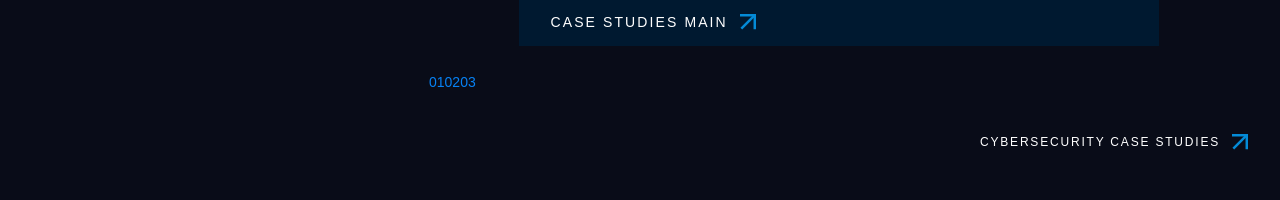
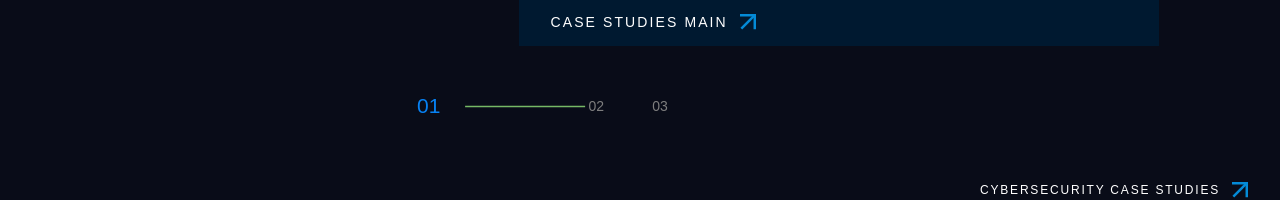
Before and after one commit to ZERO-KAMAL/SEIRIM, an Angular app: page /home in a window 1280 px wide. Shown: the part 4898-5098 px from the top of the page. Built offline with nearby package versions, Linux system fonts and the light colour scheme; a web font is replaced by a local one.

Commit message:
added the slider

```diff
--- a/src/app/pages/home-page/case-study/case-study.component.html
+++ b/src/app/pages/home-page/case-study/case-study.component.html
@@ -296,17 +296,20 @@
                                     stroke-width="1.5" />
                                 <path d="M7.64904 18.7051L30.3509 18.7052" stroke="white" stroke-width="1.5" />
                             </svg></button>
-                        <button class="btn-next"><svg xmlns="http://www.w3.org/2000/svg" width="38" height="38" viewBox="0 0 38 38" fill="none">
-                            <rect x="38" width="38" height="38" transform="rotate(90 38 0)" fill="#0782F4"/>
-                            <path d="M21.3535 10.2981L30.3504 19.295L21.7625 27.883" stroke="white" stroke-width="1.5"/>
-                            <path d="M30.351 19.2949L7.64913 19.2948" stroke="white" stroke-width="1.5"/>
-                          </svg></button>
+                        <button class="btn-next"><svg xmlns="http://www.w3.org/2000/svg" width="38" height="38"
+                                viewBox="0 0 38 38" fill="none">
+                                <rect x="38" width="38" height="38" transform="rotate(90 38 0)" fill="#0782F4" />
+                                <path d="M21.3535 10.2981L30.3504 19.295L21.7625 27.883" stroke="white"
+                                    stroke-width="1.5" />
+                                <path d="M30.351 19.2949L7.64913 19.2948" stroke="white" stroke-width="1.5" />
+                            </svg></button>
                     </div>
 
-                    <div class="number-indicator">
-                        <span class="active">01</span>
-                        <span>02</span>
-                        <span>03</span>
+                    <div
+                        class="digital-swiper-pagination">
+                        <!-- <span class="swiper-pagination-bullet" role="button">01</span>
+                        <span class="swiper-pagination-bullet" role="button">02</span>
+                        <span class="swiper-pagination-bullet" role="button">03</span> -->
                     </div>
                 </div>
 
--- a/src/app/pages/home-page/case-study/case-study.component.scss
+++ b/src/app/pages/home-page/case-study/case-study.component.scss
@@ -276,15 +276,54 @@
                 }
             }
         }
-    }
-
-    .number-indicator {
-        margin-top: 1.5rem;
-        span {
-            color: #0782f4;
-            font-size: 0.875rem;
-            font-weight: 500;
-            text-transform: uppercase;
+        .digital-swiper-pagination {
+            margin-top: 3rem;
+            height: 48px;
+            ::ng-deep .swiper-pagination-bullet {
+                width: auto;
+                height: auto;
+                opacity: 1;
+                background: transparent;
+                margin: 0 0.5rem;
+                color: #7e7e7e;
+                font-size: 0.875rem;
+                font-weight: 500;
+                text-transform: uppercase;
+                transition: all 0.3s ease-in-out;
+                display: inline-flex;
+                align-items: center;
+                justify-content: center;
+                &::before {
+                    content: attr(data-number);
+                    position: relative;
+                    display: block;
+                    width: 100%;
+                    transform: translateY(0) scale(1);
+                    transition: 0.5s cubic-bezier(0.78, 0.27, 0.43, 0.9);
+                    margin: 0 8px;
+                    text-indent: 0;
+                }
+                &::after {
+                    content: "";
+                    position: relative;
+                    display: inline-block;
+                    flex: 1 0 auto;
+                    width: 0;
+                    height: 1px;
+                    margin: 0 0.5rem;
+                    background-color: #76b965;
+                    transition: width 0.5s cubic-bezier(0.78, 0.27, 0.43, 0.9);
+                }
+                &.swiper-pagination-bullet-active {
+                    color: #0782f4;
+                    // background: #007aff;
+                    transform: translateY(0) scale(1.5);
+                    // font-size: 1.5rem;
+                    &::after {
+                        width: 5rem;
+                    }
+                }
+            }
         }
     }
 }
--- a/src/app/pages/home-page/case-study/case-study.component.ts
+++ b/src/app/pages/home-page/case-study/case-study.component.ts
@@ -72,6 +72,15 @@ export class CaseStudyComponent implements AfterViewInit {
         nextEl: '.btn-next',
         prevEl: '.btn-prev',
       },
+      pagination: {
+        el: '.digital-swiper-pagination',
+        clickable: true,
+        renderBullet: function (index, className) {
+          // Start from '01' instead of '1'
+          const num = (index + 1).toString().padStart(2, '0');
+          return '<div class="' + className + '" role="button" data-number="' + num + '"></div>';
+        }
+      },
     });
 
     this.playCaseStudyContentAnimation();
```
